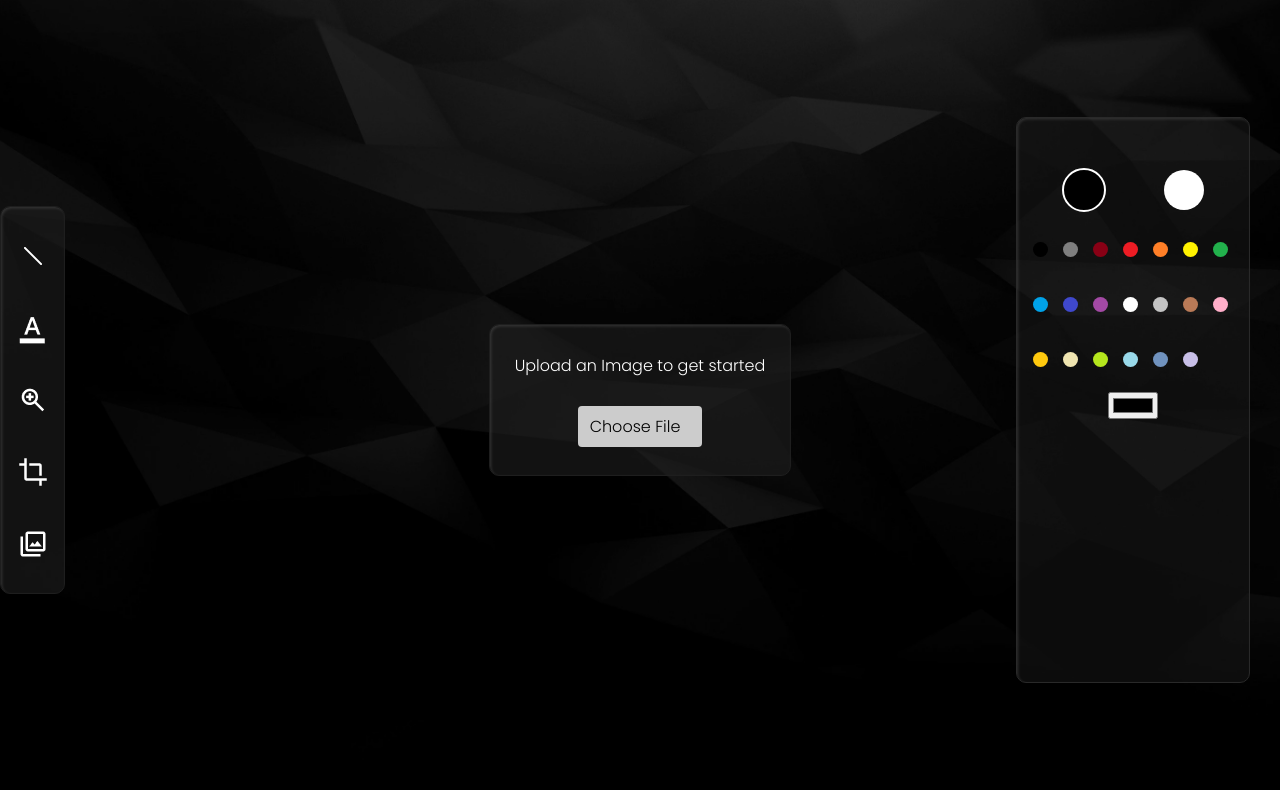
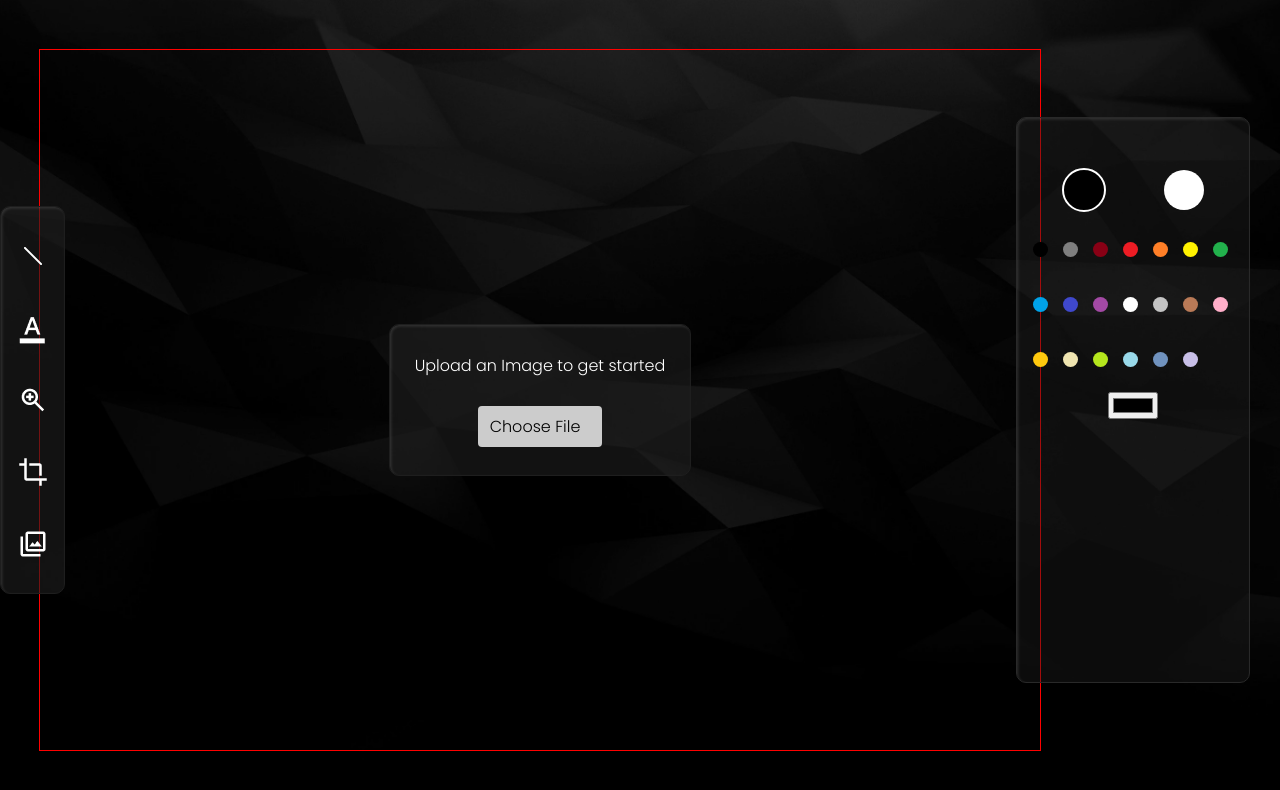
Before and after one commit to kunalraj-313/image-editor, a React (Create React App) app: page / in a window 1280 px wide. Shown: the top 790 px of the page. Built offline with nearby package versions, Linux system fonts and the light colour scheme.

Commit message:
before change

```diff
--- a/src/App.css
+++ b/src/App.css
@@ -63,6 +63,17 @@
   right: 30px;
 }
 
+.image-edit-area{
+  width: 1000px;
+  border: 1px solid red;
+  height:700px;
+  margin-right: 200px;
+  display: flex;
+  align-items: center;
+  justify-content: center;
+
+}
+
 .upload-dialog {
   width: 300px;
   height: 150px;
--- a/src/App.js
+++ b/src/App.js
@@ -95,12 +95,7 @@ const ImageCropper = () => {
     //     {croppedImage && (
     //       <div>
     //         <h2>Cropped Image</h2>
-    //         <img
-    //           id="cropped-img"
-    //           src={croppedImage}
-    //           alt="Cropped"
-    //           style={{ maxWidth: '100%', height: 'auto' }}
-    //         />
+
     //         <div>
     //           <label>
     //             <input
@@ -148,7 +143,7 @@ const ImageCropper = () => {
           </div>
         </div>
       </div>
-      <div className="image-edit area">
+      <div className="image-edit-area">
         {!image && (
           <div className="upload-dialog">
             <span>Upload an Image to get started</span>
@@ -166,8 +161,9 @@ const ImageCropper = () => {
               onMouseMove={handleMouseMove}
               onMouseUp={handleMouseUp}
               style={{ position: "relative", display: "inline-block" }}
-            >
-              <img
+            >{
+              !croppedImage && (
+                <img
                 ref={imgRef}
                 src={image}
                 className=""
@@ -175,8 +171,25 @@ const ImageCropper = () => {
                 draggable="false"
                 style={{ maxWidth: "100%", height: "auto" }}
               />
+              )
+            }
+
+              {
+                croppedImage && (
+                  <img
+                  id="cropped-img"
+                  src={croppedImage}
+                  alt="Cropped"
+                  style={{ maxWidth: '100%', height: 'auto' }}
+                />
+
+                )
+
+              }
+
               {cropping && (
                 <div
+                className="cropper-box"
                   style={{
                     border: "1px dashed red",
                     position: "absolute",
```
